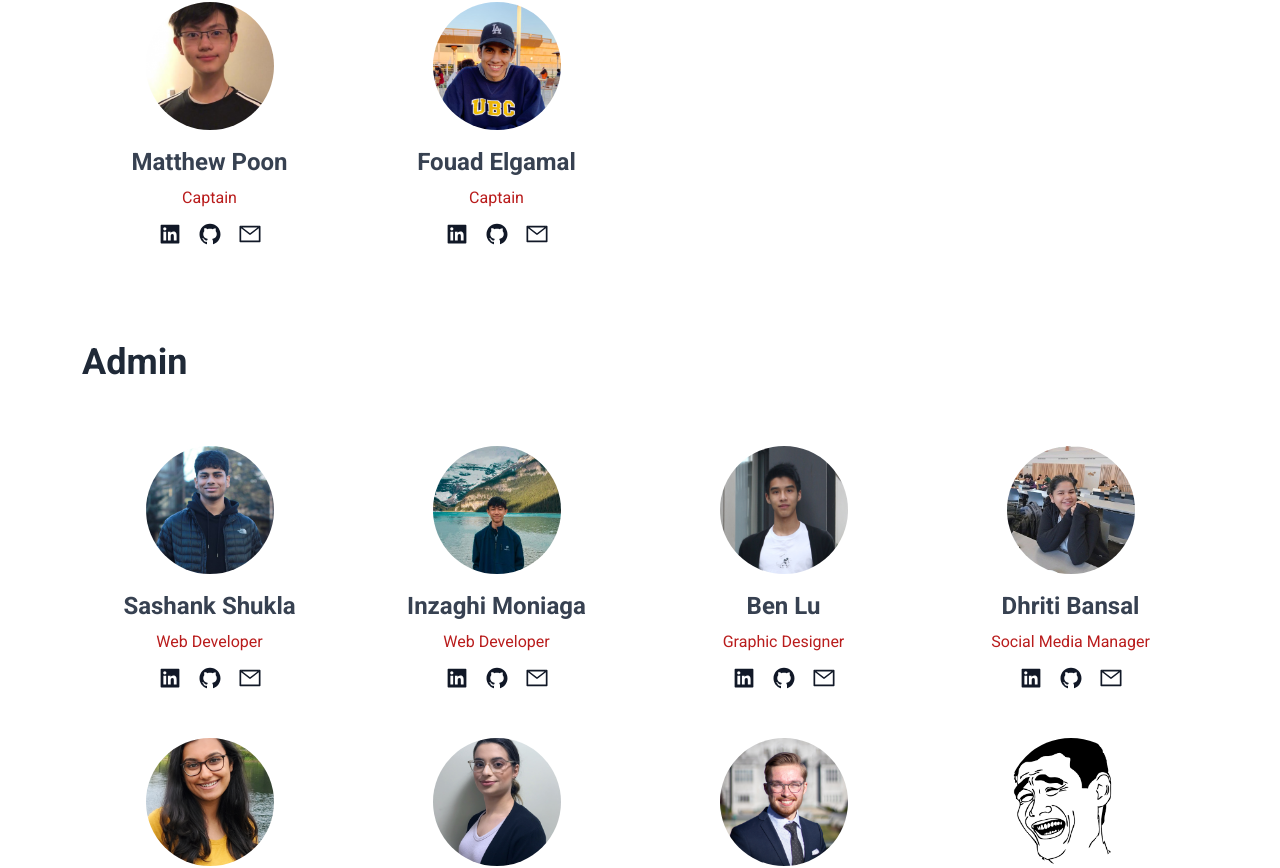
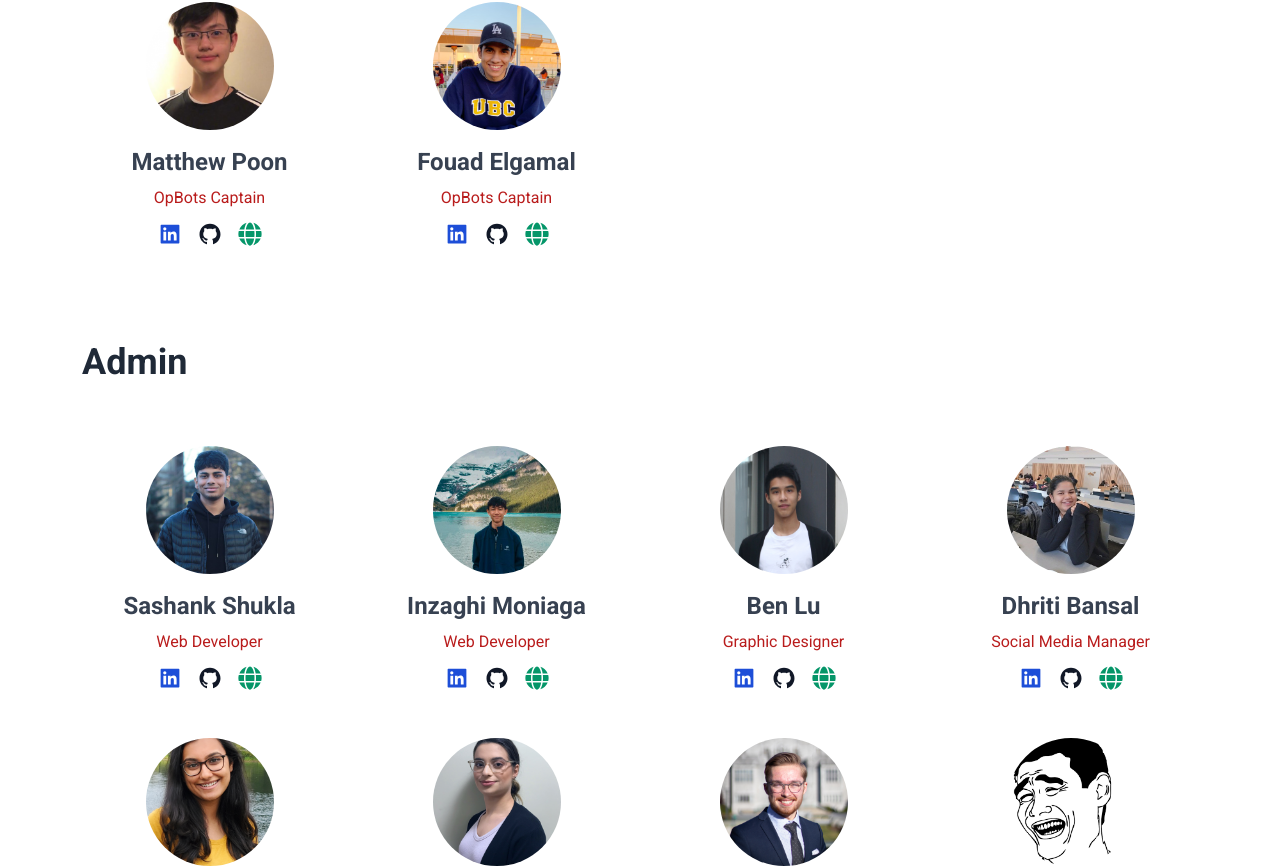
Before and after one commit to SteveIsnthere/openrobotics_website, a React (Create React App) app: page / in a window 1280 px wide. Shown: the part 1011-1879 px from the top of the page. Built offline with nearby package versions, Linux system fonts and the light colour scheme; the HTML template or start-up script is replaced by a standard one.

Commit message:
update icon color

```diff
--- a/src/components/Team/Member.tsx
+++ b/src/components/Team/Member.tsx
@@ -1,4 +1,5 @@
 import {AiFillGithub, AiFillLinkedin, AiOutlineMail} from 'react-icons/ai';
+import {FaGlobe} from 'react-icons/fa';
 import React from 'react'
 
 interface Props{
@@ -20,7 +21,7 @@ interface Props{
       <p className="mt-2 capitalize text-red-700 ">{props.position}</p>
 
       <div className="flex mt-3 -mx-2">
-          <a href={props.linkedin} className="mx-2 text-2xl text-gray-900 hover:text-red-800" aria-label="Reddit">
+          <a href={props.linkedin} className="mx-2 text-2xl text-blue-700 hover:text-red-800" aria-label="Reddit">
              <AiFillLinkedin/>
           </a>
 
@@ -28,8 +29,8 @@ interface Props{
               <AiFillGithub/>
           </a>
 
-          <a href={props.email} className="mx-2 text-2xl text-gray-900 hover:text-red-800" aria-label="Github">
-             <AiOutlineMail/>
+          <a href={props.email} className="mx-2 text-2xl text-emerald-600 hover:text-red-800" aria-label="Github">
+             <FaGlobe/>
           </a>
       </div>
      </div>
--- a/src/components/Team/Team.tsx
+++ b/src/components/Team/Team.tsx
@@ -1,5 +1,6 @@
 import React from 'react'
-import Member from './Member'
+import Member from './Member';
+
 
 
 const Team = () => {
@@ -22,8 +23,8 @@ const Team = () => {
   }
 
   const Leads:Array<Person> = [
-    new Person ("Matthew Poon"  , 'Captain' ,'im' ,'im' ,"assets/img/admin/matthew.png", 'im'),
-    new Person ("Fouad Elgamal" , 'Captain' ,'im' ,'im' ,"assets/img/admin/fouad.jpg" ,  'im'),
+    new Person ("Matthew Poon"  , 'OpBots Captain' ,'im' ,'im' ,"assets/img/admin/matthew.png", 'im'),
+    new Person ("Fouad Elgamal" , 'OpBots Captain' ,'im' ,'im' ,"assets/img/admin/fouad.jpg" ,  'im'),
   ];
 
   const Admin:Array<Person> = [
@@ -99,6 +100,8 @@ const Team = () => {
     <section className="bg-white w-screen overscroll-none mt-16 pt-10 z-10">
       <div className="container">
           <h1  className="text-4xl mx-[5%] font-extrabold font-Roboto700 mb-20 text-gray-800 capitalize lg:text-5xl">Meet The Team</h1>
+
+
           <div className='my-16 mx-[5%] mb-24'>
             <h1  className="text-3xl font-lighter md:font-bold text-gray-800 capitalize -mb-4 lg:text-4xl">Leads</h1>
             <div className="grid grid-cols-1 mt-12 gap-8 xl:mt-16 md:grid-cols-2 xl:grid-cols-4">
```
